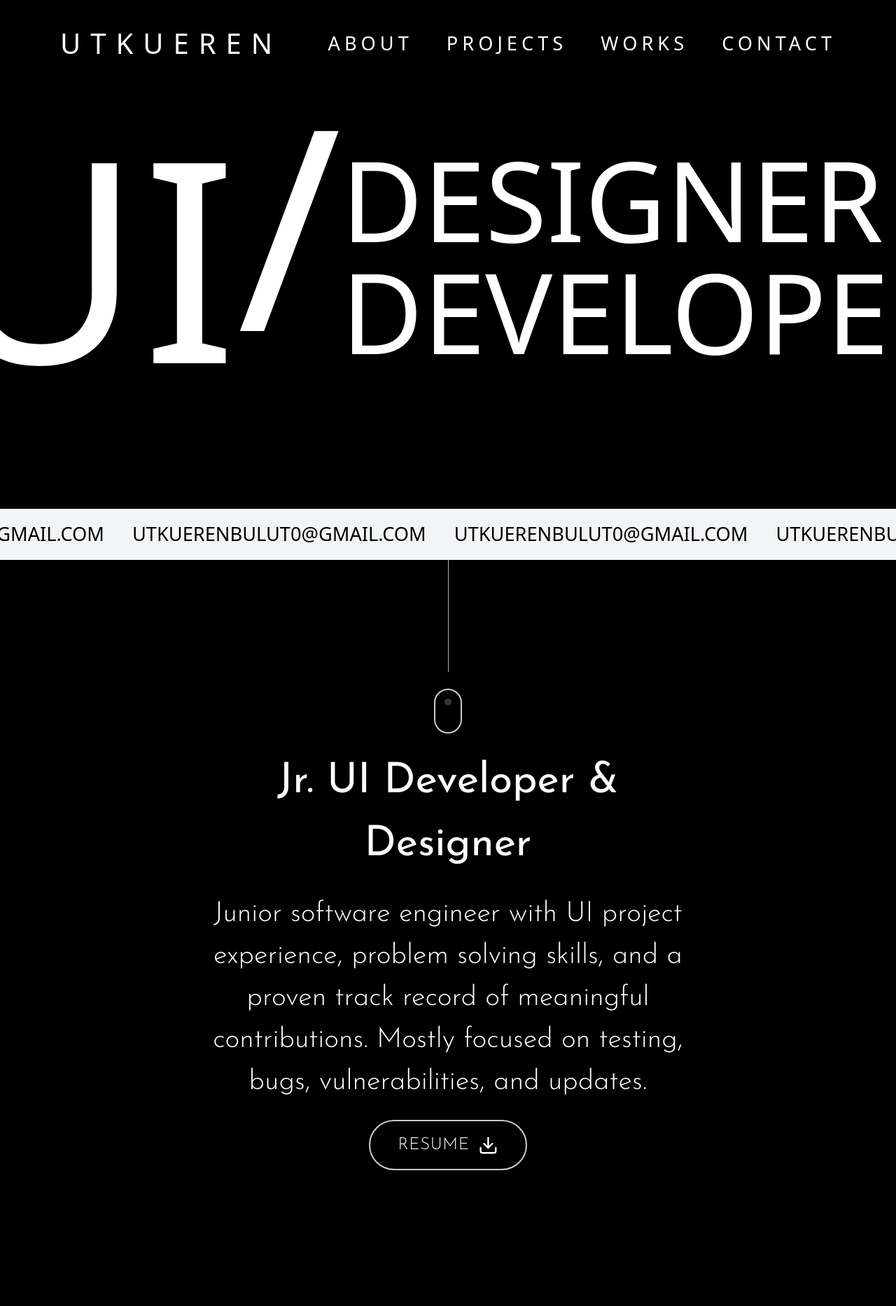
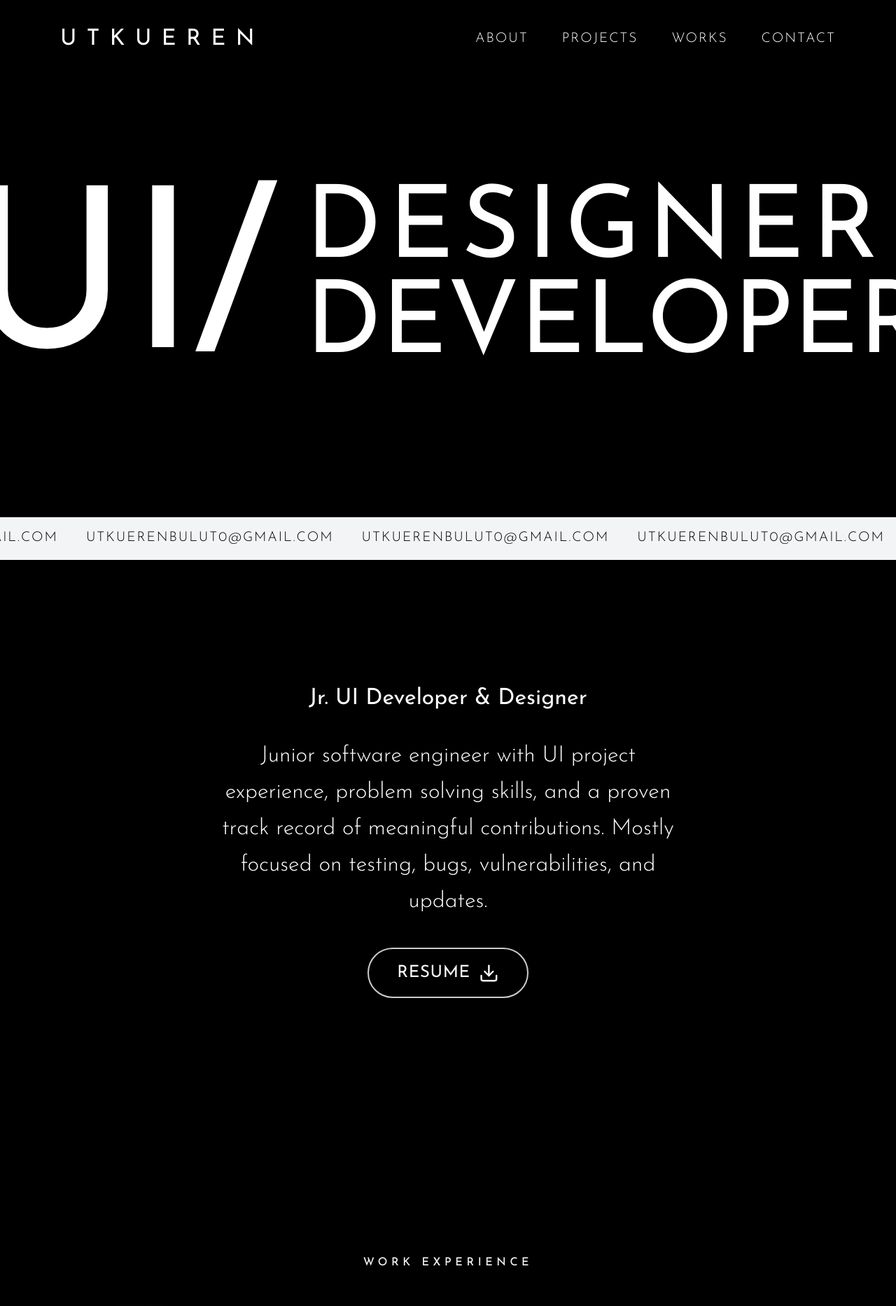
Before and after one commit to utkueren/utkueren-portfolio, a Next.js app: page / in a window 1280 px wide. Shown: the top 1866 px of the page at 70% size. Built offline with nearby package versions, Linux system fonts and the light colour scheme.

Commit message:
hero section updated
now hero section more okay but i should do more updates.

```diff
--- a/app/layout.js
+++ b/app/layout.js
@@ -1,23 +1,21 @@
 import { Josefin_Sans } from "next/font/google";
 import "./globals.css";
-
-const josefin = Josefin_Sans({
-  variable: "--font-josefin",
-  subsets: ["latin"],
-  weight: ["100", "200", "300", "400", "600"],
-});
 
 export const metadata = {
   title: "UTKUEREN",
   description: "UTKUEREN's Portfolio",
 };
 
+const josefin = Josefin_Sans({
+  subsets: ["latin"],
+  weight: ["200", "300", "400", "500", "600", "700"],
+  display: "swap",
+});
+
 export default function RootLayout({ children }) {
   return (
-    <html lang="en">
-      <body className={`${josefin.variable}  antialiased bg-primary`}>
-        {children}
-      </body>
+    <html lang="tr">
+      <body className={josefin.className}>{children}</body>
     </html>
   );
 }
--- a/app/page.js
+++ b/app/page.js
@@ -21,8 +21,6 @@ export default function Home() {
         {/* İlk ekran: Hero + Tape */}
         <section className="relative min-h-screen overflow-hidden">
           <Hero />
-
-          {/* Tape: SADECE Hero'da görünür, scroll'da kaybolur */}
           <div className="absolute bottom-0 left-0 w-full z-10">
             <Marquee />
           </div>
--- a/components/marquee.js
+++ b/components/marquee.js
@@ -6,10 +6,13 @@ const Marquee = () => {
   return (
     <div className="overflow-hidden bg-gray-100 py-4">
       {/* Menü padding'i ile aynı */}
-      <div className="px-[86px]">
+      <div className="px-86">
         <div className="flex whitespace-nowrap animate-marquee gap-10">
           {[...Array(12)].map((_, index) => (
-            <span key={index} className="text-small font-light text-black">
+            <span
+              key={index}
+              className="text-small tracking-10p font-light text-black"
+            >
               {mail}
             </span>
           ))}
--- a/components/navbar.js
+++ b/components/navbar.js
@@ -5,7 +5,7 @@ const Navbar = () => {
   return (
     <nav className="container mx-auto flex items-center justify-between py-4 pt-8 px-86">
       {/* Logo */}
-      <div className="text-medium font-regular tracking-headerSpacing text-white">
+      <div className="text-medium font-regular font-josefin tracking-45p text-white">
         <a href="#" aria-label="Homepage">
           UTKUEREN
         </a>
@@ -15,25 +15,25 @@ const Navbar = () => {
       <div className="hidden md:flex space-x-12">
         <a
           href="#about"
-          className="text-white text-small tracking-menuSpacing font-slim"
+          className="text-white text-small tracking-10p font-light"
         >
           ABOUT
         </a>
         <a
           href="#projects"
-          className="text-white text-small tracking-menuSpacing font-slim"
+          className="text-white text-small tracking-10p font-light"
         >
           PROJECTS
         </a>
         <a
           href="#works"
-          className="text-white text-small tracking-menuSpacing font-slim"
+          className="text-white text-small font-josefin tracking-10p font-light"
         >
           WORKS
         </a>
         <a
           href="#contact"
-          className="text-white text-small tracking-menuSpacing font-slim"
+          className="text-white text-small tracking-10p font-light"
         >
           CONTACT
         </a>
--- a/components/sections/about.js
+++ b/components/sections/about.js
@@ -3,22 +3,19 @@ import ResumeButton from "@/components/ResumeButton";
 
 const About = () => {
   return (
-    <section className="flex font-josefin font-xslim flex-col items-center gap-6 text-white">
-      <div className="w-px h-40 bg-white/70"></div>
-
-      <div className="relative h-16 w-10 rounded-full border-2 border-white/80">
-        <span className="absolute left-1/2 top-3 h-2.5 w-2.5 rounded-full bg-white/90 animate-mousedot"></span>
-      </div>
-      <div className="flex flex-col max-w-2xl text-center mx-auto">
-        <h4 className="text-white text-large flex justify-center pb-6 font-medium">
+    <section className="min-h-screen flex flex-col items-center justify-center gap-10 px-6">
+      <div className="flex flex-col max-w-2xl text-center">
+        <h4 className="text-medium font-regular">
           Jr. UI Developer & Designer
         </h4>
-        <p className="text-white text-medium text-center flex justify-center mx-auto font-slim">
+
+        <p className="mt-8 text-medium font-light leading-relaxed">
           Junior software engineer with UI project experience, problem solving
           skills, and a proven track record of meaningful contributions. Mostly
           focused on testing, bugs, vulnerabilities, and updates.
         </p>
       </div>
+
       <ResumeButton />
     </section>
   );
--- a/components/sections/hero.js
+++ b/components/sections/hero.js
@@ -2,24 +2,17 @@ import React from "react";
 
 const Hero = () => {
   return (
-    <div className="min-h-screen flex items-center justify-center pb-[72px]">
-      {/* pb: tape yüksekliği kadar boşluk (gerekirse 64/80 yap) */}
-      <div className="flex flex-row items-center justify-center">
-        <div className="text-xxlarge flex flex-row leading-heroLine">
-          <h1 className="leading-heroLineUI">UI</h1>
-          <h1 className="leading-heroLineAlt">/</h1>
+    <section className="min-h-screen flex items-center justify-center px-86">
+      <div className="grid grid-cols-[auto_auto] grid-rows-2 items-center gap-x-10">
+        {/* UI/ iki satır kaplar */}
+        <div className="row-span-2 text-xxlarge leading-hero-ui flex items-center translate-y-hero-nudge">
+          <span className="-ml-2 inline-block translate-y-slash-nudge">UI</span>
+          <span className="-ml-2 inline-block translate-y-slash-nudge">/</span>
         </div>
-
-        <div className="flex flex-col justify-center">
-          <div className="text-xlarge leading-heroLine">
-            <h1>DESIGNER</h1>
-          </div>
-          <div className="text-xlarge leading-heroLine">
-            <h1>DEVELOPER</h1>
-          </div>
-        </div>
+        <h1 className="text-xlarge leading-hero-word tracking-7p">DESIGNER</h1>
+        <h1 className="text-xlarge leading-hero-word">DEVELOPER</h1>
       </div>
-    </div>
+    </section>
   );
 };
 
--- a/tailwind.config.mjs
+++ b/tailwind.config.mjs
@@ -10,6 +10,18 @@ export default {
     extend: {
       spacing: {
         86: "86px",
+        "hero-nudge": "6px",
+        "slash-nudge": "10px",
+      },
+      lineHeight: {
+        // hero için özel line-height tokenları
+        "hero-ui": "0.85",
+        "hero-word": "0.90",
+
+        // istersen genel scale
+        tight: "0.95",
+        snug: "1.05",
+        normal: "1.2",
       },
 
       fontFamily: {
@@ -34,33 +46,33 @@ export default {
       },
 
       letterSpacing: {
-        headerSpacing: "14px",
-        menuSpacing: "6px",
-      },
-      lineHeight: {
-        heroLine: "1em",
-        heroLineAlt: "1.27em",
-        heroLineUI: "1.5em",
+        "7p": "0.07em",
+        "10p": "0.10em",
+        "45p": "0.45em",
       },
 
+      // lineHeight: {
+      //   heroLine: "1em",
+      //   heroLineAlt: "1.27em",
+      //   heroLineUI: "1.5em",
+      // },
+
       fontWeight: {
-        xxslim: "100",
-        xslim: "200",
-        slim: "300",
+        extraLight: "200",
+        light: "300",
         regular: "400",
         medium: "500",
         semiBold: "600",
         bold: "700",
       },
-
       fontSize: {
-        xsmall: "1.5rem",
-        small: "1.7rem",
-        xmedium: "2.2rem",
-        medium: "2.5rem",
-        large: "3.75rem",
-        xlarge: "10rem",
-        xxlarge: "25rem",
+        xsmall: "1rem", //16px
+        small: "1.2rem", //19px
+        xmedium: "1.7rem", //27px
+        medium: "2rem", //32px
+        large: "3.2rem", //51px
+        xlarge: "9rem", //144px
+        xxlarge: "20rem", //320px
       },
 
       colors: {
```
